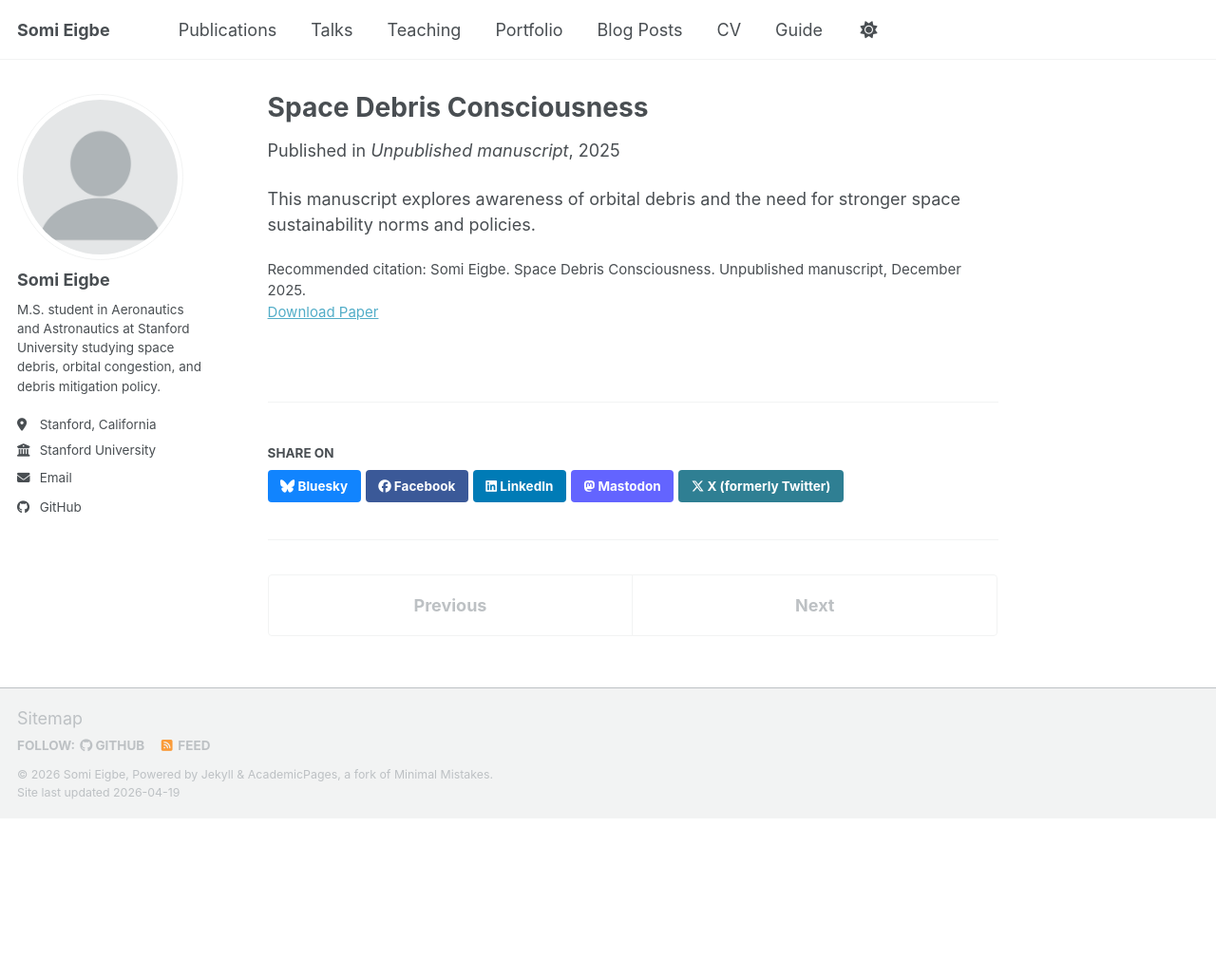
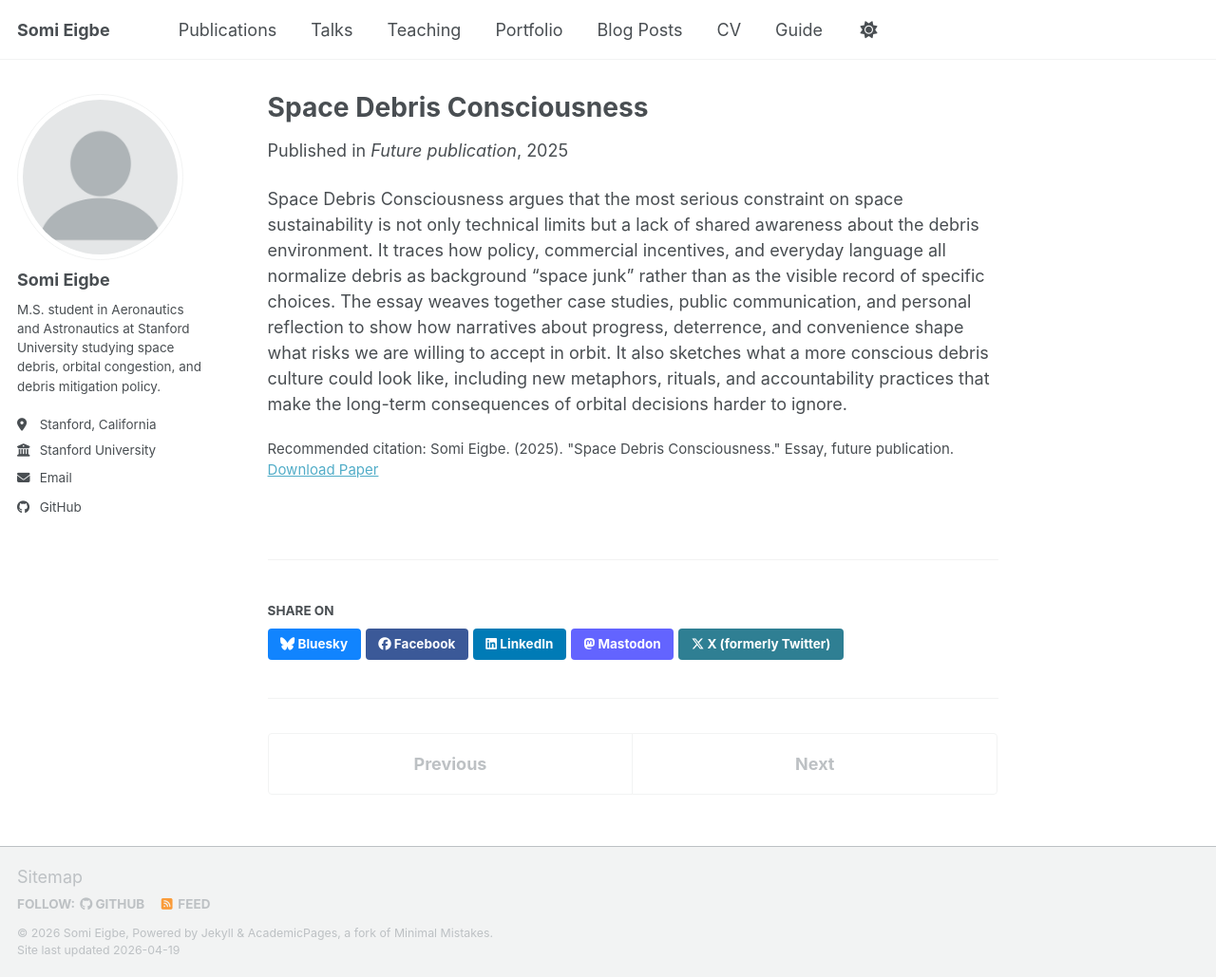
Before and after one commit to somisash/somisash.github.io, a Jekyll site: the page built from _publications/2025-12-01-space-debris-consciousness.md, in a window 1280 px wide and 1029 px high. Shown: the whole window at 95% size. Built offline with Jekyll 4.4.1, drawn with Linux system fonts in a browser that asks for light colours; a script bundle is joined from its source files by our own code; library files that are not in the unit come from our copies.

Commit message:
Update 2025-12-01-space-debris-consciousness.md

```diff
--- a/_publications/2025-12-01-space-debris-consciousness.md
+++ b/_publications/2025-12-01-space-debris-consciousness.md
@@ -1,11 +1,13 @@
 ---
 title: "Space Debris Consciousness"
 collection: publications
-permalink: /publication/space-debris-consciousness
+category: manuscripts
+permalink: /publication/2025-12-01-space-debris-consciousness
+excerpt: "An essay on awareness of orbital debris and the need for stronger space sustainability norms and governance."
 date: 2025-12-01
-venue: "Unpublished manuscript"
-paperurl: "/files/Space Debris Consciousness.pdf"
-citation: "Somi Eigbe. Space Debris Consciousness. Unpublished manuscript, December 2025."
+venue: "Future publication"
+paperurl: "https://somisash.github.io/files/Space Debris Consciousness.pdf"
+citation: 'Somi Eigbe. (2025). "Space Debris Consciousness." Essay, future publication.'
 ---
 
-This manuscript explores awareness of orbital debris and the need for stronger space sustainability norms and policies.
+Space Debris Consciousness argues that the most serious constraint on space sustainability is not only technical limits but a lack of shared awareness about the debris environment. It traces how policy, commercial incentives, and everyday language all normalize debris as background “space junk” rather than as the visible record of specific choices. The essay weaves together case studies, public communication, and personal reflection to show how narratives about progress, deterrence, and convenience shape what risks we are willing to accept in orbit. It also sketches what a more conscious debris culture could look like, including new metaphors, rituals, and accountability practices that make the long-term consequences of orbital decisions harder to ignore.
```
